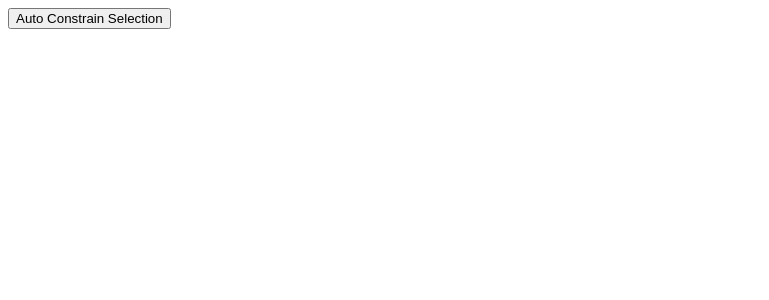
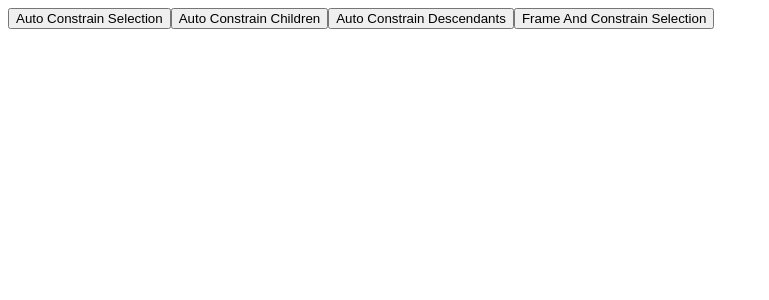
Before and after one commit to arniebradfo/auto-constraints-figma-plugin, a React app: page / in a window 1280 px wide. Shown: the top 300 px of the page, without its empty margins (0-769 px from the left). Built offline with nearby package versions, Linux system fonts and the light colour scheme.

Commit message:
adding manual command buttons to UI

```diff
--- a/src/app/components/App.tsx
+++ b/src/app/components/App.tsx
@@ -1,5 +1,5 @@
 import * as React from 'react';
-import { AutoConstrainSelfMessage, FigmaPluginMessage } from '../../messages';
+import { AutoConstrainSelfMessage, FigmaPluginMessage, Message, MessageType } from '../../messages';
 // import '../styles/ui.css';
 
 const App = ({}) => {
@@ -29,16 +29,19 @@ const App = ({}) => {
 	//     };
 	// }, []);
 
-	const autoConstrainSelf = React.useCallback(() => {
-		const message: FigmaPluginMessage<AutoConstrainSelfMessage> = {
-			pluginMessage: { type: 'constrainSelection' },
+	const autoConstrainSelf = React.useCallback((type: MessageType) => {
+		const message: FigmaPluginMessage<Message> = {
+			pluginMessage: { type },
 		};
 		parent.postMessage(message, '*');
 	}, []);
 
 	return (
 		<div>
-			<button onClick={autoConstrainSelf} children="Auto Constrain Selection" />
+			<button onClick={()=>autoConstrainSelf('constrainSelection')} children="Auto Constrain Selection" />
+			<button onClick={()=>autoConstrainSelf('constrainChildren')} children="Auto Constrain Children" />
+			<button onClick={()=>autoConstrainSelf('constrainDescendants')} children="Auto Constrain Descendants" />
+			<button onClick={()=>autoConstrainSelf('frameAndConstrainSelection')} children="Frame And Constrain Selection" />
 		</div>
 	);
 };
--- a/src/messages.d.ts
+++ b/src/messages.d.ts
@@ -2,7 +2,7 @@ export type FigmaPluginMessage<T extends Message = AnyMessage> = { pluginId?: st
 
 export type FigmaPluginMessageEvent<T extends Message = AnyMessage> = MessageEvent<FigmaPluginMessage<T>>;
 
-export type MessageType = 'constrainSelection' | 'constrainChildren' | 'frameAndConstrainChildren' | 'watchMode';
+export type MessageType = 'constrainSelection' | 'constrainChildren' | 'frameAndConstrainSelection' | 'watchMode' | 'constrainDescendants';
 
 export interface Message {
 	type: MessageType;
--- a/src/plugin/controller.ts
+++ b/src/plugin/controller.ts
@@ -21,8 +21,9 @@ figma.on('run', (event) => {
 
 figma.ui.onmessage = (message: Message) => {
 	if (message.type === 'constrainSelection') autoConstrainSelection();
-	if (message.type === 'constrainChildren') autoConstrainSelection();
-	if (message.type === 'frameAndConstrainChildren') autoConstrainSelection();
+	if (message.type === 'constrainChildren') autoConstrainSelectionChildren();
+	if (message.type === 'constrainDescendants') autoConstrainSelectionDescendants();
+	if (message.type === 'frameAndConstrainSelection') frameAndAutoConstrainSelectionChildren();
 
 	// if (message.type === 'create-rectangles') {
 	//     const nodes = [];
```
